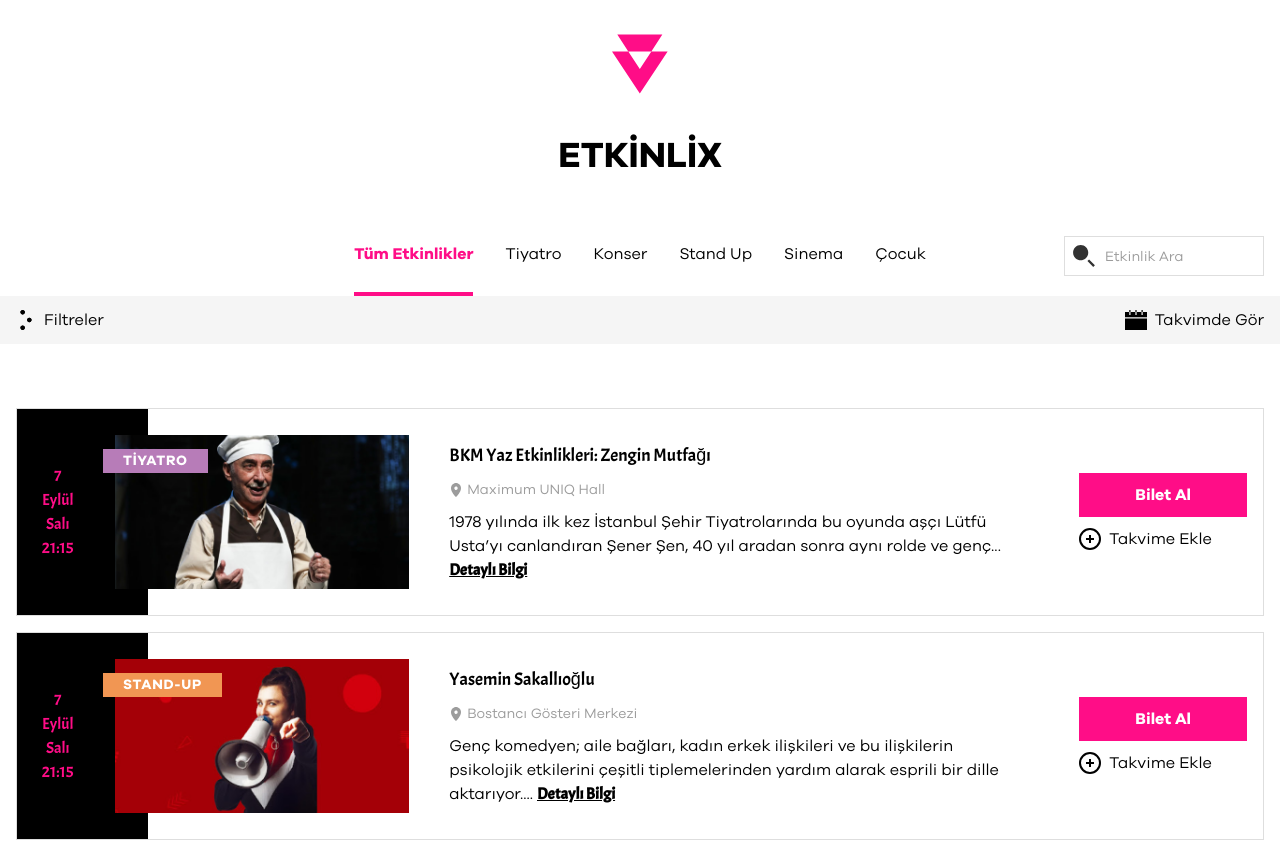
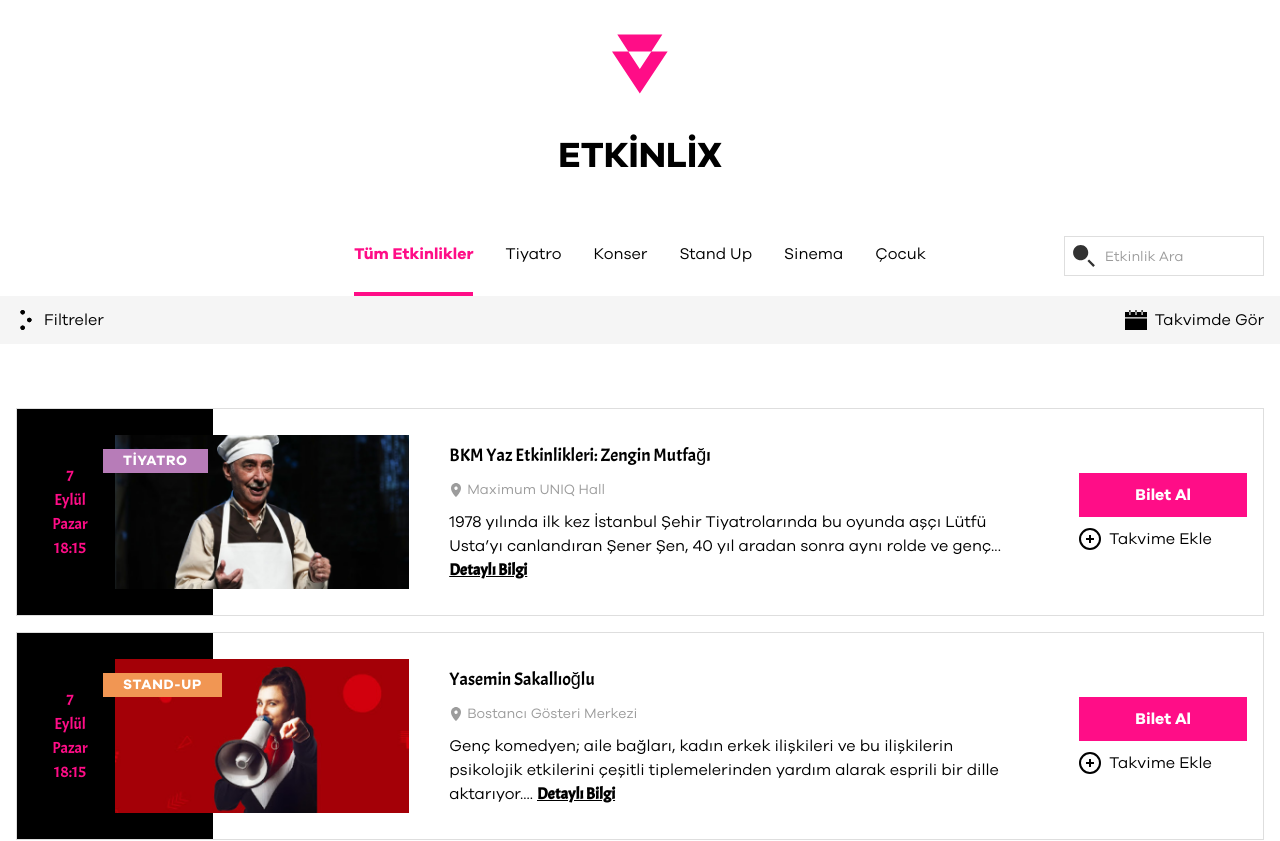
Before and after one commit to zulalnb/etkinlix, a Next.js app: page / in a window 1280 px wide. Shown: the top 841 px of the page. Built offline with nearby package versions, Linux system fonts and the light colour scheme.

Commit message:
ui fix on event card

```diff
--- a/package.json
+++ b/package.json
@@ -10,6 +10,7 @@
   },
   "dependencies": {
     "clsx": "^2.1.1",
+    "moment": "^2.30.1",
     "next": "15.5.3",
     "react": "19.1.1",
     "react-dom": "19.1.1",
--- a/src/app/globals.css
+++ b/src/app/globals.css
@@ -4,10 +4,9 @@
 
 body {
 	font-family: var(--font-galano), sans-serif;
+	scroll-behavior: smooth;
 }
+
 .scrollbar-hide {
 	-webkit-overflow-scrolling: touch;
 }
-
-@layer utilities {
-}
--- a/src/components/EventCard.tsx
+++ b/src/components/EventCard.tsx
@@ -11,6 +11,8 @@
 import { useMobileView } from "@/hooks/useMobileMenu";
 import { clipText } from "@/lib/utils";
 import { Event } from "@/types/Event";
+import moment from "moment";
+import "moment/locale/tr"; // import Turkish locale
 
 export const EventCard: FC<Event> = ({
 	id,
@@ -25,6 +27,8 @@
 	const isMobile = useMobileView();
 	const { dispatch } = useEvent();
 
+	moment().locale("tr");
+
 	// Add event to calendar
 	const toggleCalendar = (id: number) => {
 		dispatch({ type: "TOGGLE_CALENDAR", id });
@@ -34,13 +38,16 @@
 		<div className="mb-4 h-[28rem] w-full border border-light-gray md:h-52">
 			<div className="h-full w-full md:flex">
 				<div className="relative h-60 w-full md:h-full md:w-1/3">
-					<div className="absolute top-0 z-10 h-52 w-full bg-black md:left-0 md:h-full md:w-1/3">
-						<div className="mt-2 flex justify-center space-x-1 md:ml-2 md:mt-auto md:h-full md:w-1/2 md:flex-col md:space-x-0">
-							{date.split(" ").map((d) => (
-								<span key={d} className="text-center font-acme text-white md:inline-block md:text-pink">
-									{d}
-								</span>
-							))}
+					<div className="absolute top-0 z-10 h-52 w-full bg-black md:left-0 md:h-full md:w-1/2">
+						<div className="mt-2 flex justify-center space-x-1 md:ml-1 md:mt-auto md:h-full md:w-1/2 md:flex-col md:space-x-0">
+							{moment(date)
+								.format("D MMMM dddd HH:mm")
+								.split(" ")
+								.map((d) => (
+									<span key={d} className="text-center font-acme text-white md:inline-block md:text-pink">
+										{d}
+									</span>
+								))}
 						</div>
 					</div>
 					<div className="absolute bottom-0 z-20 h-48 w-full md:bottom-auto md:right-0 md:h-full md:w-3/4">
--- a/src/data/events.json
+++ b/src/data/events.json
@@ -5,7 +5,7 @@
 		"description": "1978 yılında ilk kez İstanbul Şehir Tiyatrolarında bu oyunda aşçı Lütfü Usta’yı canlandıran Şener Şen, 40 yıl aradan sonra aynı rolde ve genç bir oyuncu kadrosuyla tekrar sahnede.",
 		"location": "Maximum UNIQ Hall",
 		"image": "/assets/images/bkm-yaz-etkinlikleri-zengin-mutfagi.png",
-		"date": "7 Eylül Salı 21:15",
+		"date": "2025-09-07T21:15:00+03:00",
 		"type": "Tiyatro",
 		"isAddedToCalendar": false
 	},
@@ -15,7 +15,7 @@
 		"description": "Genç komedyen; aile bağları, kadın erkek ilişkileri ve bu ilişkilerin psikolojik etkilerini çeşitli tiplemelerinden yardım alarak esprili bir dille aktarıyor.",
 		"location": "Bostancı Gösteri Merkezi",
 		"image": "/assets/images/yasemin-sakallioglu.png",
-		"date": "7 Eylül Salı 21:15",
+		"date": "2025-09-07T21:15:00+03:00",
 		"type": "Stand-up",
 		"isAddedToCalendar": false
 	},
@@ -25,7 +25,7 @@
 		"description": "Yılmaz Erdoğan’ın kaleme aldığı Güney Kore adaptasyonu KİN, bir polisiye gerilim. Başkomiser Harun, mesleğinin en büyük ödülünü aldıktan sonra, ekip arkadaşlarıyla bir kutlamaya gider. Ödülün ardından terfi alacağına emin olan Harun, o gece eve dönerken bindiği taksideki şoförün saldırısı sonucu bir nefs-i müdafaa cinayeti işler. Ertesi sabah bu cinayet vakası emniyete ulaşır ve Harun, kendi işlediği cinayetin failini aramaya başlar. Hem kaçan ve hem de kovalayan olmanın stresiyle başa çıkmaya çalışırken bulduğu her ipucu, onu çok daha karmaşık bir olayın içine çeker.",
 		"location": "Pera Sinema",
 		"image": "/assets/images/kin.png",
-		"date": "7 Eylül Salı 21:15",
+		"date": "2025-09-07T21:15:00+03:00",
 		"type": "Sinema",
 		"isAddedToCalendar": false
 	},
@@ -35,7 +35,7 @@
 		"description": "Rifkin'in Festivali, gittikleri San Sebastian Festivali'nin büyüsüne kapılan bir çiftin hayatına odaklanıyor. Amerikalı evli bir çift, San Sebastian Festivali'ne gittiklerinde adeta büyülenir. Filmlerin fantezisine kapılan çift, şehrin güzelliğine de mest olur. Kadının çekici bir Fransız yönetmenle ilişkisi vardır, adam ise burada yaşayan İspanyol bir kadına aşık olur.",
 		"location": "Maximum UNIQ Hall",
 		"image": "/assets/images/sinema-keyfi-rifkins-festival.png",
-		"date": "7 Eylül Salı 21:15",
+		"date": "2025-09-07T21:15:00+03:00",
 		"type": "Sinema",
 		"isAddedToCalendar": false
 	}
```
Also changed, not shown: 1 other file (tests, documents, lock files or other folders).
